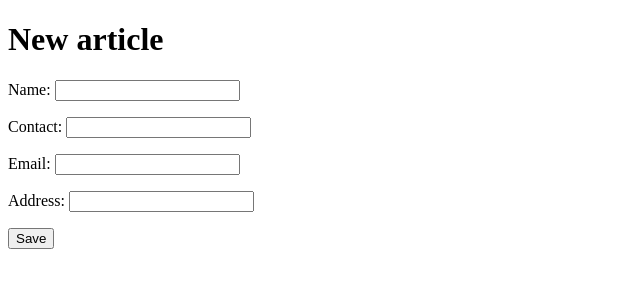
After one commit to magweregwede/HCS-Final-Project, a Django app: page /app/truckcompany/new/ in a window 1280 px wide. The commit adds this page. Shown: the top 300 px of the page, without its empty margins (0-640 px from the left). Run offline with Django 5.2, Linux system fonts and the light colour scheme.

Commit message:
Add CreateView for truckCompany model
CreateView had not been added in previous commit.

```diff
--- a/templates/truckCompany/truckcompany_list.html
+++ b/templates/truckCompany/truckcompany_list.html
@@ -10,7 +10,10 @@
 </div>
 <a href="{% url 'truckcompany_edit' truckcompany.pk %}">Edit</a>
 <a href="{% url 'truckcompany_delete' truckcompany.pk %}">Delete</a>
-<br>
+<hr>
 
 {% endfor %}
+{% if user.is_authenticated %}
+<p><a href="{% url 'truckcompany_new' %}">+ New</a></p>
+{% endif %}
 {% endblock %}
--- /dev/null
+++ b/templates/truckCompany/truckcompany_new.html
@@ -0,0 +1,9 @@
+{% extends "base.html" %}
+
+{% block content %}
+<h1>New article</h1>
+<form action="" method="post">{% csrf_token %}
+    {{ form.as_p }}
+    <button type="submit">Save</button>
+</form>
+{% endblock content %}
--- a/triplog/urls.py
+++ b/triplog/urls.py
@@ -5,6 +5,7 @@ from .views import (
     TruckCompanyDetailView,
     TruckCompanyUpdateView,
     TruckCompanyDeleteView,
+    TruckCompanyCreateView,
 )
 
 urlpatterns = [
@@ -12,4 +13,5 @@ urlpatterns = [
     path("truckcompany/<int:pk>/", TruckCompanyDetailView.as_view(), name="truckcompany_detail"),
     path("truckcompany/<int:pk>/edit", TruckCompanyUpdateView.as_view(), name="truckcompany_edit"),
     path("truckcompany/<int:pk>/delete", TruckCompanyDeleteView.as_view(), name="truckcompany_delete"),
+    path("truckcompany/new/", TruckCompanyCreateView.as_view(), name="truckcompany_new"),
 ]
--- a/triplog/views.py
+++ b/triplog/views.py
@@ -1,5 +1,5 @@
 from django.shortcuts import render
-from django.views.generic import ListView, DetailView
+from django.views.generic import ListView, DetailView, CreateView
 from django.views.generic.edit import UpdateView, DeleteView
 from django.urls import reverse_lazy
 from .models import TruckCompany
@@ -31,3 +31,13 @@ class TruckCompanyDeleteView(DeleteView):  # new
     model = TruckCompany
     template_name = "truckCompany/truckcompany_delete.html"
     success_url = reverse_lazy("truckcompany_list")
+
+class TruckCompanyCreateView(CreateView):
+    model = TruckCompany
+    template_name = "truckCompany/truckcompany_new.html"
+    fields = (
+        "name",
+        "contact",
+        "email",
+        "address",
+    )
```
Also changed, not shown: db.sqlite3.
